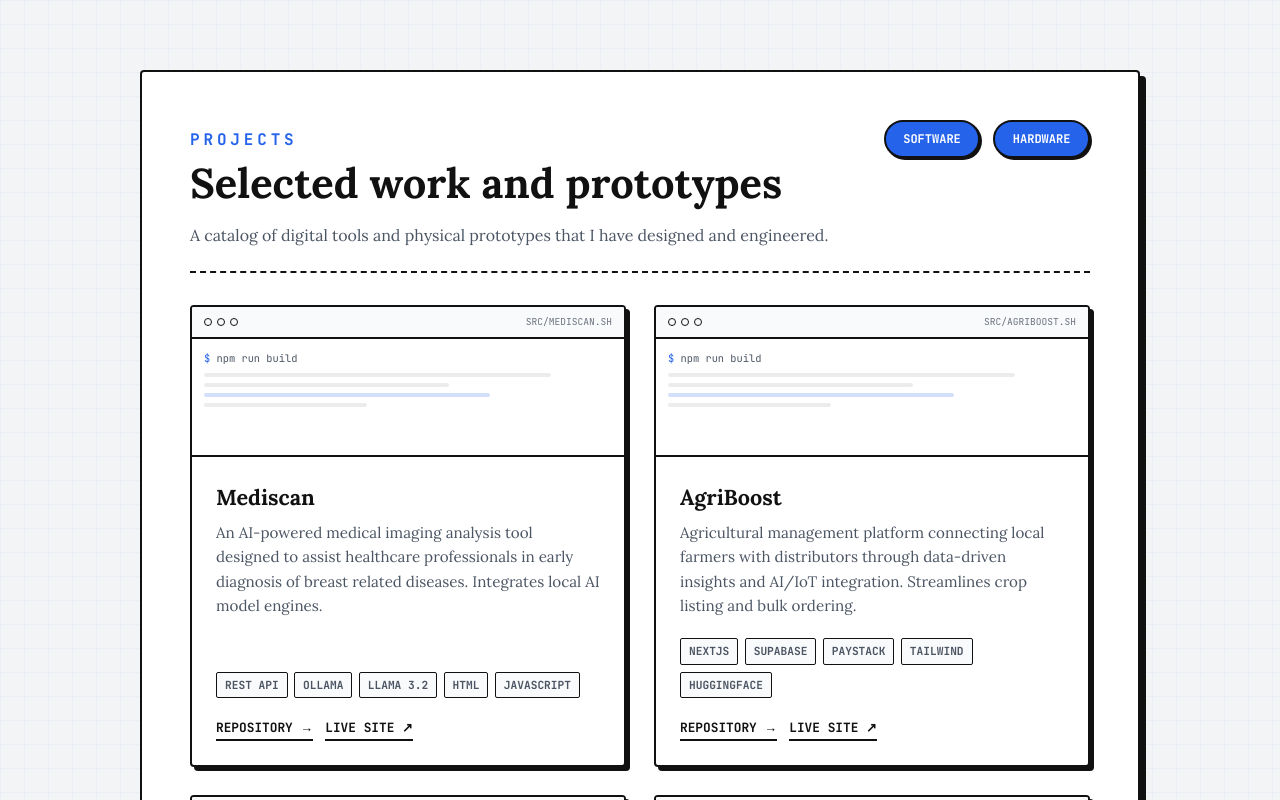
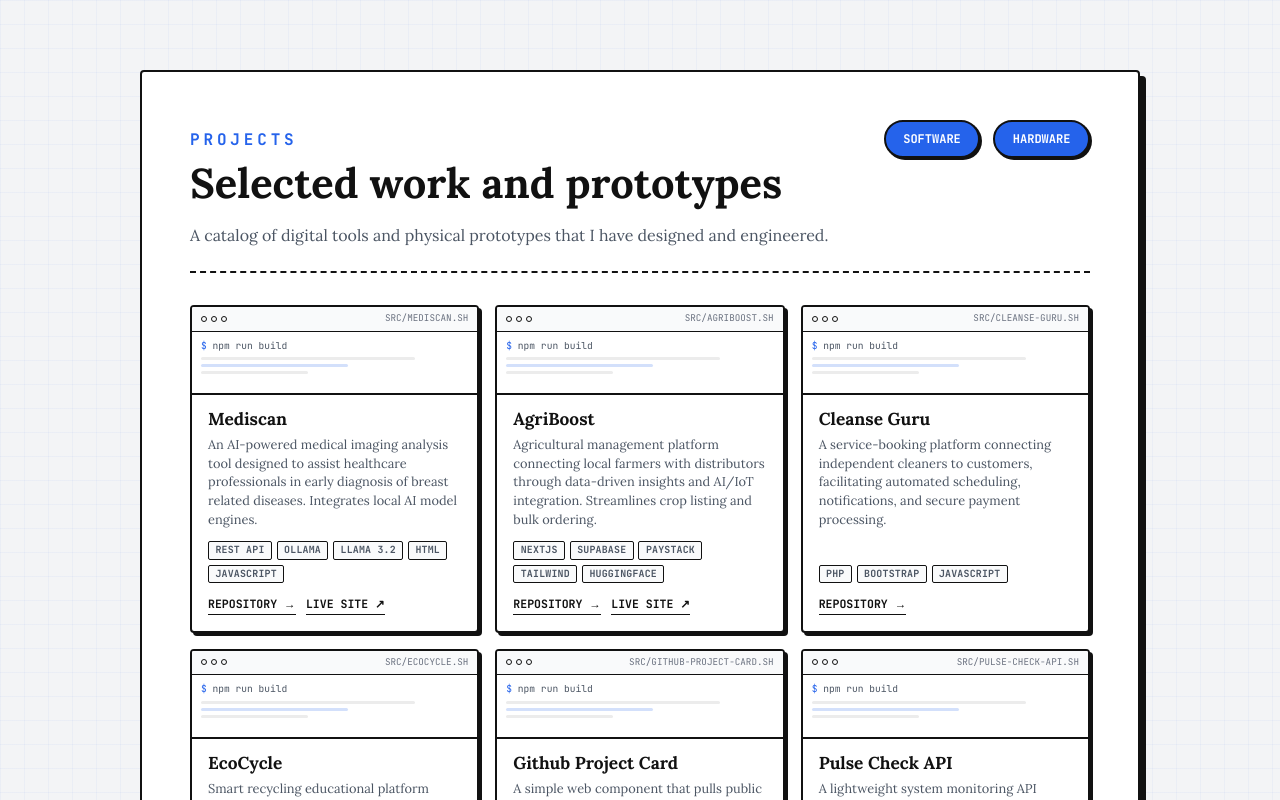
Before and after one commit to etor01/dev-tornam, a Next.js app: page /projects in a window 1280 px wide. Shown: the top 800 px of the page. Built offline with nearby package versions, Linux system fonts and the light colour scheme.

Commit message:
refactor: update project card styles and dimensions for improved layout compactness

```diff
--- a/src/app/globals.css
+++ b/src/app/globals.css
@@ -279,9 +279,9 @@ body {
 
 .projectGrid {
   display: grid;
-  grid-template-columns: repeat(2, minmax(0, 1fr));
-  gap: 1.75rem;
-  margin-bottom: 2rem;
+  grid-template-columns: repeat(auto-fill, minmax(260px, 1fr));
+  gap: 1rem;
+  margin-bottom: 1.75rem;
 }
 
 .projectCard {
@@ -289,23 +289,23 @@ body {
   border-radius: 4px;
   overflow: hidden;
   background: var(--surface-card);
-  box-shadow: 4px 4px 0px 0px var(--ink-border);
+  box-shadow: 3px 3px 0px 0px var(--ink-border);
   transition:
-    transform 150ms ease,
-    box-shadow 150ms ease;
+    transform 140ms ease,
+    box-shadow 140ms ease;
   display: flex;
   flex-direction: column;
   height: 100%;
 }
 
 .projectCard:hover {
-  transform: translate(-3px, -3px);
-  box-shadow: 7px 7px 0px 0px var(--ink-border);
+  transform: translate(-2px, -2px);
+  box-shadow: 5px 5px 0px 0px var(--ink-border);
 }
 
 .projectImage {
   width: 100%;
-  height: 150px;
+  height: 88px;
   object-fit: cover;
   display: block;
   background: var(--badge-bg);
@@ -313,7 +313,7 @@ body {
 }
 
 .projectBody {
-  padding: 1.5rem;
+  padding: 0.9rem 1rem 1rem;
   flex-grow: 1;
   display: flex;
   flex-direction: column;
@@ -321,54 +321,57 @@ body {
 }
 
 .projectBody h2 {
-  margin: 0 0 0.5rem;
+  margin: 0 0 0.35rem;
   font-family: var(--font-lora), Georgia, serif;
-  font-size: 1.35rem;
+  font-size: 1.08rem;
   font-weight: 700;
+  line-height: 1.25;
 }
 
 .projectBody p {
-  margin: 0 0 1.25rem;
+  margin: 0 0 0.75rem;
   color: var(--text-secondary);
-  line-height: 1.6;
-  font-size: 0.95rem;
+  line-height: 1.45;
+  font-size: 0.8rem;
 }
 
 .projectTags {
   display: flex;
   flex-wrap: wrap;
-  gap: 0.4rem;
-  margin-bottom: 1.25rem;
+  gap: 0.3rem;
+  margin-bottom: 0.75rem;
 }
 
 .techBadge {
   font-family: var(--font-mono), monospace;
-  font-size: 0.7rem;
+  font-size: 0.62rem;
   font-weight: 700;
   text-transform: uppercase;
   background-color: var(--badge-bg);
   border: 1px solid var(--ink-border);
-  padding: 0.25rem 0.5rem;
+  padding: 0.15rem 0.4rem;
   border-radius: 2px;
   color: var(--text-secondary);
+  letter-spacing: 0.02em;
+  line-height: 1.2;
 }
 
 .projectActions {
   display: flex;
-  gap: 0.75rem;
+  gap: 0.65rem;
 }
 
 .projectActions a {
   display: inline-flex;
   align-items: center;
-  gap: 0.4rem;
+  gap: 0.35rem;
   font-family: var(--font-mono), monospace;
-  font-size: 0.8rem;
+  font-size: 0.72rem;
   font-weight: 700;
   text-transform: uppercase;
   color: var(--text-primary);
   text-decoration: none;
-  border-bottom: 2px solid var(--ink-border);
+  border-bottom: 1.5px solid var(--ink-border);
   padding-bottom: 1px;
   transition:
     color 120ms ease,
@@ -666,7 +669,7 @@ body {
 
   .projectGrid {
     grid-template-columns: 1fr;
-    gap: 1.5rem;
+    gap: 1rem;
   }
 
   .referenceList {
--- a/src/app/projects/page.tsx
+++ b/src/app/projects/page.tsx
@@ -103,16 +103,16 @@ function ProjectVisual({ type, name }: { type: string; name: string }) {
           style={{
             display: "flex",
             alignItems: "center",
-            gap: "5px",
-            padding: "8px 12px",
-            borderBottom: "2px solid var(--ink-border)",
+            gap: "4px",
+            padding: "5px 9px",
+            borderBottom: "1.5px solid var(--ink-border)",
             background: "var(--badge-bg)",
           }}
         >
           <span
             style={{
-              width: "8px",
-              height: "8px",
+              width: "6px",
+              height: "6px",
               borderRadius: "50%",
               border: "1.5px solid var(--ink-border)",
               background: "transparent",
@@ -120,8 +120,8 @@ function ProjectVisual({ type, name }: { type: string; name: string }) {
           ></span>
           <span
             style={{
-              width: "8px",
-              height: "8px",
+              width: "6px",
+              height: "6px",
               borderRadius: "50%",
               border: "1.5px solid var(--ink-border)",
               background: "transparent",
@@ -129,8 +129,8 @@ function ProjectVisual({ type, name }: { type: string; name: string }) {
           ></span>
           <span
             style={{
-              width: "8px",
-              height: "8px",
+              width: "6px",
+              height: "6px",
               borderRadius: "50%",
               border: "1.5px solid var(--ink-border)",
               background: "transparent",
@@ -139,7 +139,7 @@ function ProjectVisual({ type, name }: { type: string; name: string }) {
           <span
             style={{
               marginLeft: "auto",
-              fontSize: "0.6rem",
+              fontSize: "0.58rem",
               fontFamily: "var(--font-mono), monospace",
               color: "var(--muted)",
               textTransform: "uppercase",
@@ -152,13 +152,13 @@ function ProjectVisual({ type, name }: { type: string; name: string }) {
         {/* Code Layout Lines */}
         <div
           style={{
-            padding: "12px",
+            padding: "7px 9px",
             flexGrow: 1,
             display: "flex",
             flexDirection: "column",
-            gap: "6px",
+            gap: "4px",
             fontFamily: "var(--font-mono), monospace",
-            fontSize: "0.65rem",
+            fontSize: "0.6rem",
             color: "var(--text-secondary)",
             backgroundColor: "#ffffff",
           }}
@@ -168,24 +168,16 @@ function ProjectVisual({ type, name }: { type: string; name: string }) {
           </div>
           <div
             style={{
-              width: "85%",
-              height: "4px",
+              width: "80%",
+              height: "3px",
               backgroundColor: "rgba(17, 17, 17, 0.08)",
               borderRadius: "2px",
             }}
           ></div>
           <div
             style={{
-              width: "60%",
-              height: "4px",
-              backgroundColor: "rgba(17, 17, 17, 0.08)",
-              borderRadius: "2px",
-            }}
-          ></div>
-          <div
-            style={{
-              width: "70%",
-              height: "4px",
+              width: "55%",
+              height: "3px",
               backgroundColor: "rgba(37, 99, 235, 0.2)",
               borderRadius: "2px",
             }}
@@ -193,7 +185,7 @@ function ProjectVisual({ type, name }: { type: string; name: string }) {
           <div
             style={{
               width: "40%",
-              height: "4px",
+              height: "3px",
               backgroundColor: "rgba(17, 17, 17, 0.08)",
               borderRadius: "2px",
             }}
@@ -209,7 +201,7 @@ function ProjectVisual({ type, name }: { type: string; name: string }) {
           position: "relative",
           overflow: "hidden",
           backgroundColor: "#ffffff",
-          padding: "12px",
+          padding: "6px 8px",
           display: "flex",
           alignItems: "center",
           justifyContent: "center",
@@ -219,7 +211,7 @@ function ProjectVisual({ type, name }: { type: string; name: string }) {
         <svg
           width="100%"
           height="100%"
-          style={{ opacity: 0.85, minHeight: "110px" }}
+          style={{ opacity: 0.85, minHeight: "72px" }}
           viewBox="0 0 300 120"
         >
           {/* Grid lines in background */}
```
